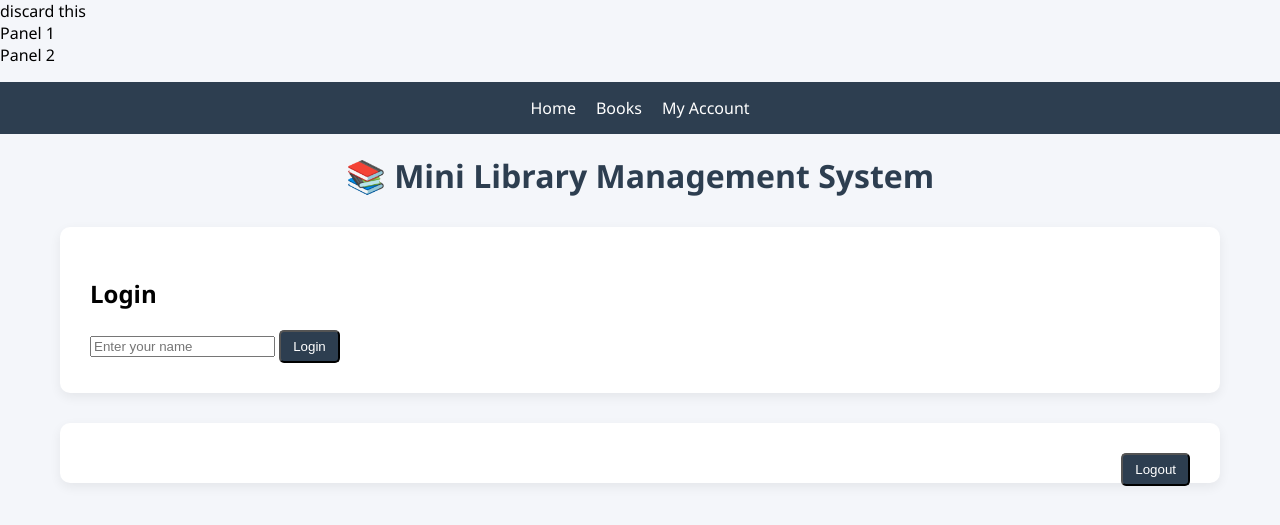
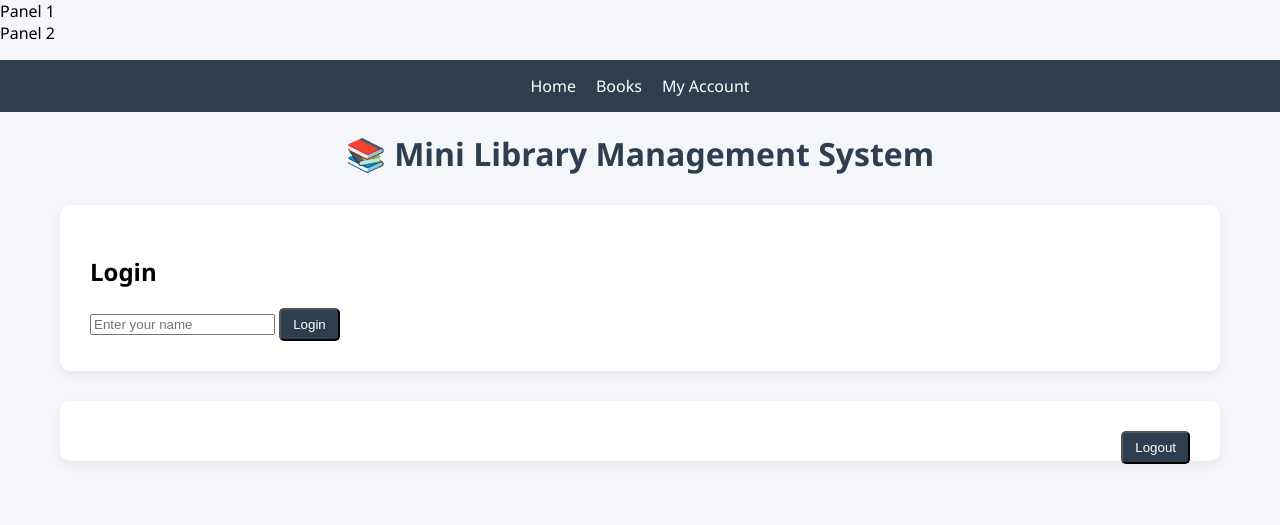
Before and after one commit to dishank-8888/mini-library--leader, a Flask app: page / in a window 1280 px wide. Shown: the top 525 px of the page. Run offline with Flask 3, Linux system fonts and the light colour scheme.

Commit message:
Update index.html

```diff
--- a/template/index.html
+++ b/template/index.html
@@ -1,6 +1,4 @@
 <!DOCTYPE html>
-
-discard this
 <html lang="en">
 <head>
     <meta charset="UTF-8">
```
